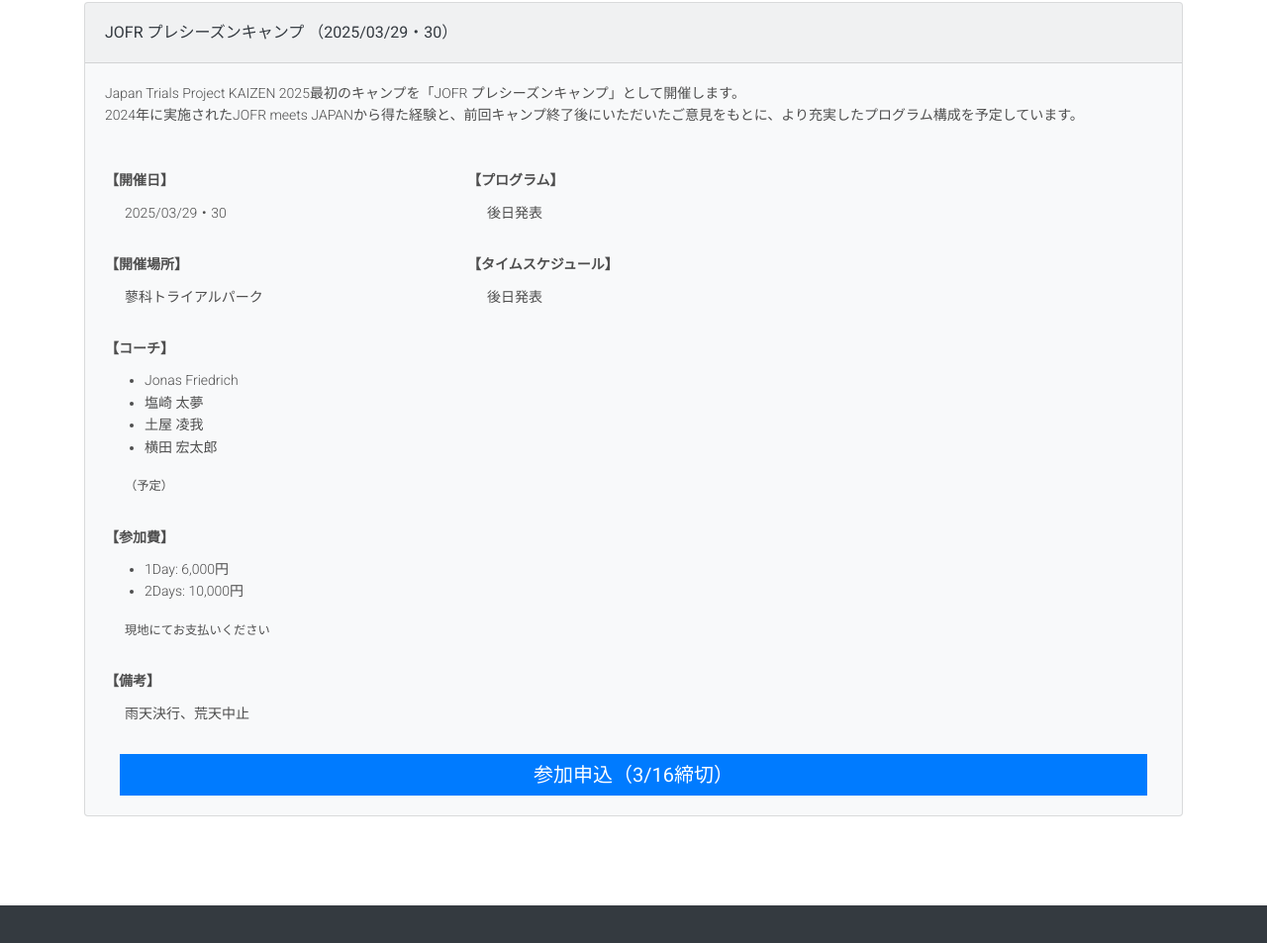
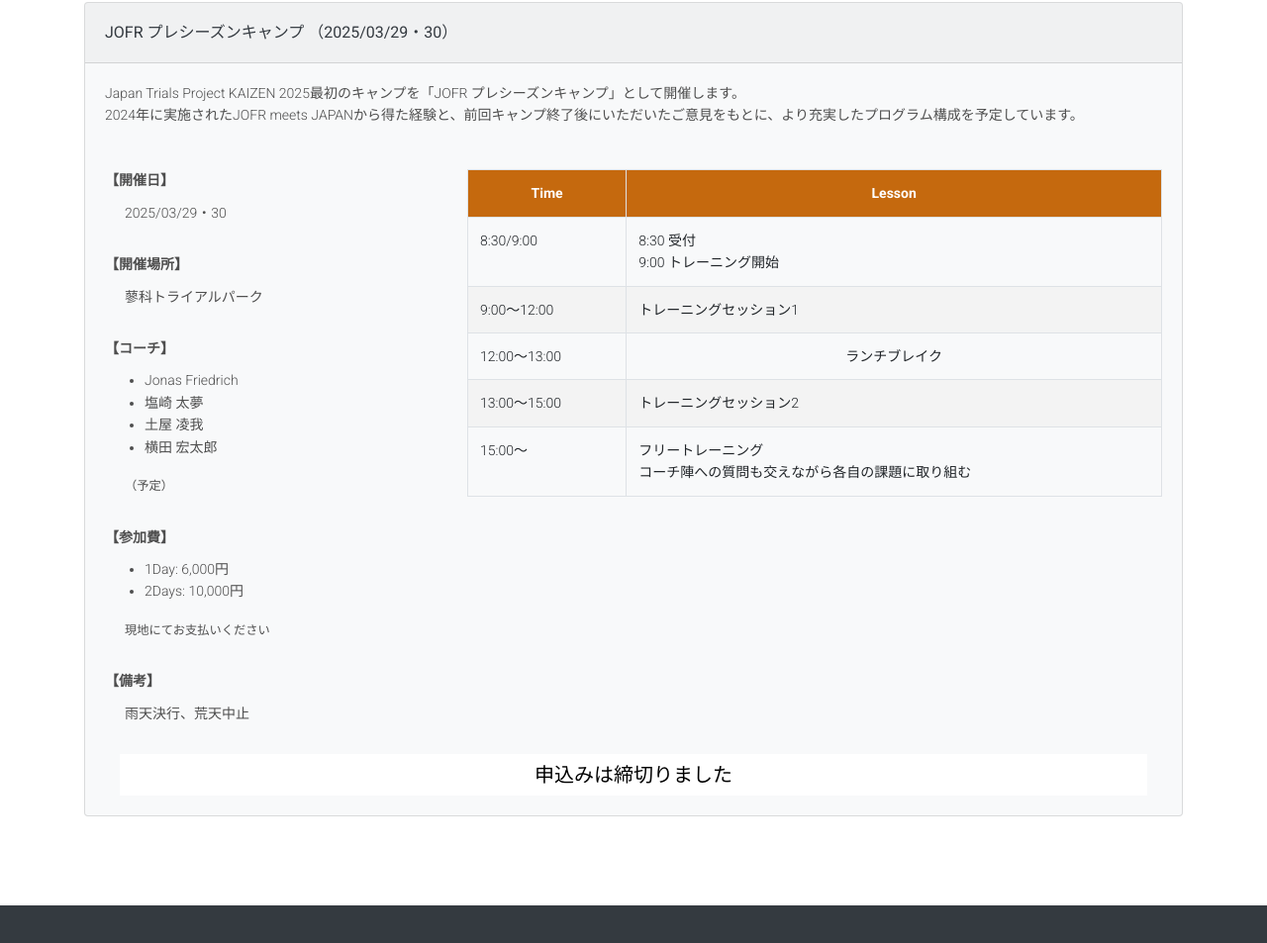
Before and after one commit to itasan/jofr-j, a website: page index.html in a window 1280 px wide. Shown: the part 3163-4116 px from the top of the page at 99% size. Drawn offline with nearby package versions, Linux system fonts and the light colour scheme; some packages are replaced by stand-ins of ours; a script that the page names is missing.

Commit message:
2025-1stタイムスケジュール追加

```diff
--- a/index.html
+++ b/index.html
@@ -301,23 +301,49 @@
                         </dl>
                       </div>
                       <div class="col-12 col-md-8">
-                        <dl>
-                          <dt>【プログラム】</dt>
-                          <dd>後日発表</dd>
-                          <dt>【タイムスケジュール】</dt>
-                          <dd>後日発表</dd>
-                        </dl>
+                        <table class="table table-bordered">
+                          <tr
+                            style="background-color: #c5690e; color: #fff"
+                            class="text-center"
+                          >
+                            <th class="text-center">Time</th>
+                            <th>Lesson</th>
+                          </tr>
+                          <tr>
+                            <td>8:30/9:00</td>
+                            <td class="">
+                              8:30 受付<br />9:00 トレーニング開始
+                            </td>
+                          </tr>
+                          <tr style="background-color: #f3f3f3">
+                            <td>9:00〜12:00</td>
+                            <td class="">トレーニングセッション1</td>
+                          </tr>
+                          <tr>
+                            <td>12:00〜13:00</td>
+                            <td class="text-center">ランチブレイク</td>
+                          </tr>
+                          <tr style="background-color: #f3f3f3">
+                            <td>13:00〜15:00</td>
+                            <td class="">トレーニングセッション2</td>
+                          </tr>
+                          <tr>
+                            <td>15:00〜</td>
+                            <td class="">
+                              フリートレーニング<br />コーチ陣への質問も交えながら各自の課題に取り組む
+                            </td>
+                          </tr>
+                        </table>
                       </div>
                     </div>
                     <div class="col-12">
-                      <a
-                        href="https://docs.google.com/forms/d/e/1FAIpQLSf8sCfWXqMiwjiYg_qYXxuNOQ9bHA0hK-ukGF9ctd_1za684Q/viewform?usp=header"
+                      <span
                         target="_blank"
-                        class="btn btn-primary btn-block btn-lg"
+                        class="btn btn-white btn-block btn-lg"
                         style="transform: none"
                       >
-                        参加申込（3/16締切）
-                      </a>
+                        申込みは締切りました
+                      </span>
                     </div>
                   </div>
                 </div>
```
